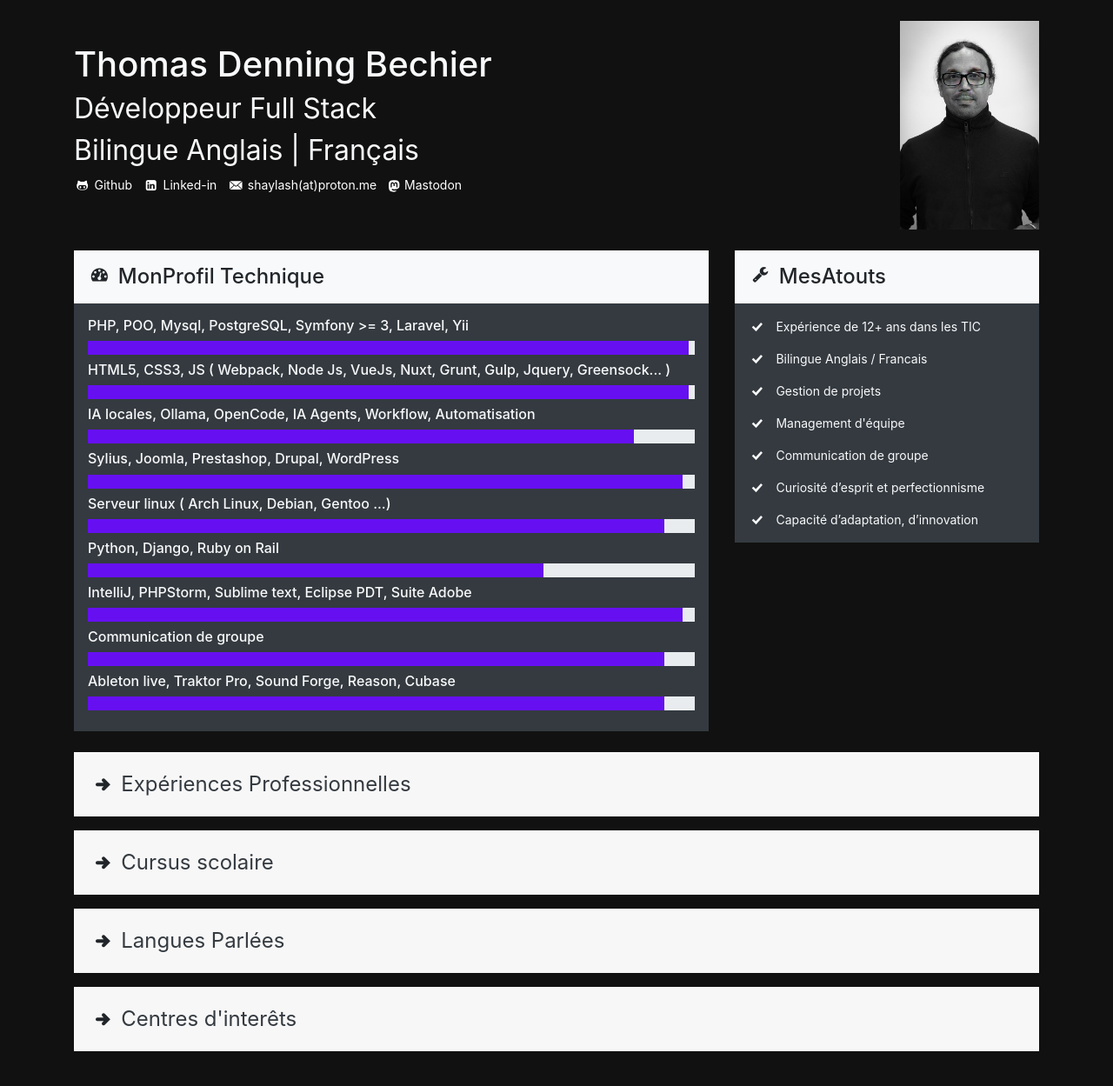
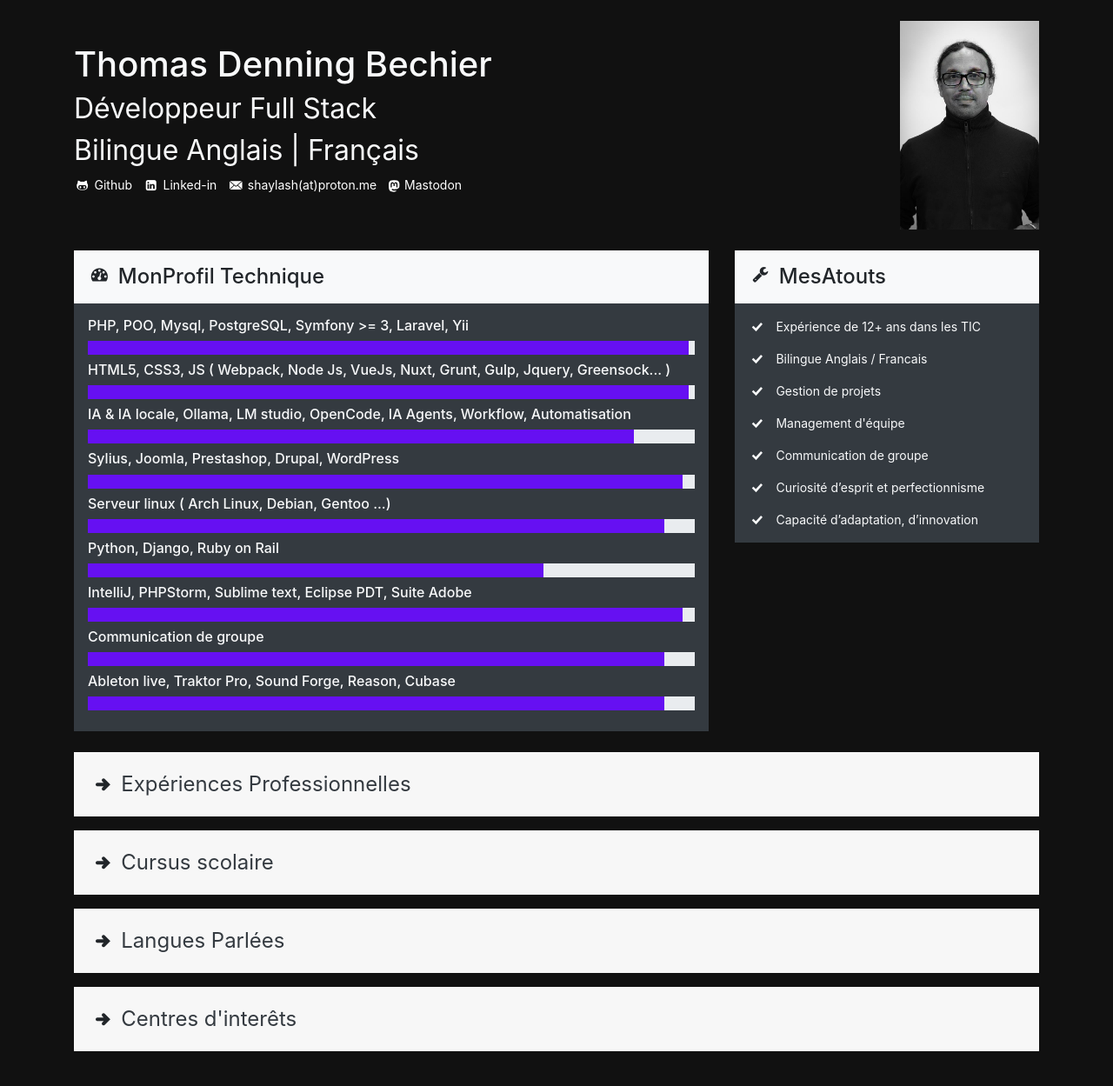
Before and after one commit to shaylash/shaylash.github.io, a Jekyll site: the page built from index.md, in a window 1280 px wide. Shown: the whole page at 87% size. Built offline with Jekyll 4.4.1, drawn with Linux system fonts in a browser that asks for light colours.

Commit message:
Update home.html

```diff
--- a/_layouts/home.html
+++ b/_layouts/home.html
@@ -75,7 +75,7 @@
 				</div>
 				<h6 class="text-light">
 					<span class="glyphicon glyphicon-thumbs-up"></span>
-					IA locales, Ollama, OpenCode, IA Agents, Workflow, Automatisation
+					IA & IA locale, Ollama, LM studio, OpenCode, IA Agents, Workflow, Automatisation
 				</h6>
 				<div class="progress mb-2">
 					<div class="progress-bar bg-info" role="progressbar" aria-valuenow="90" aria-valuemin="0" aria-valuemax="100">
```
